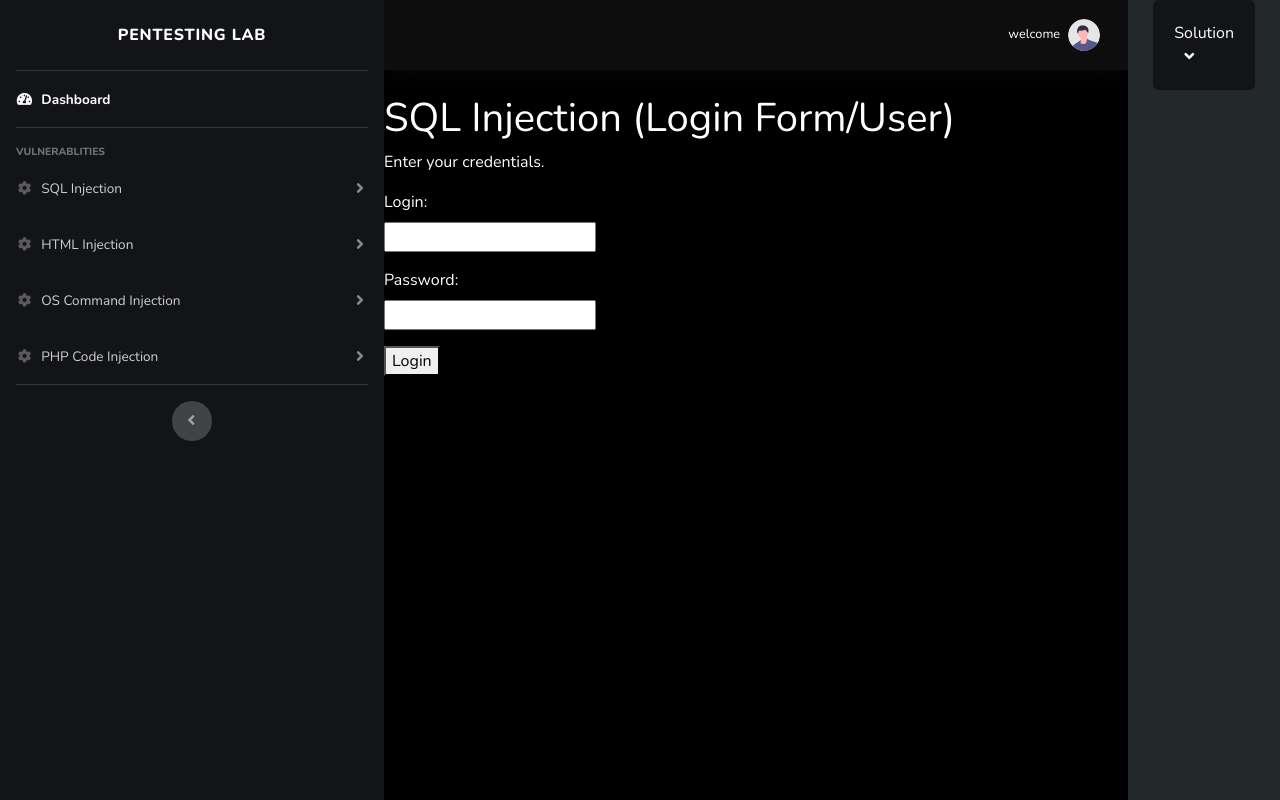
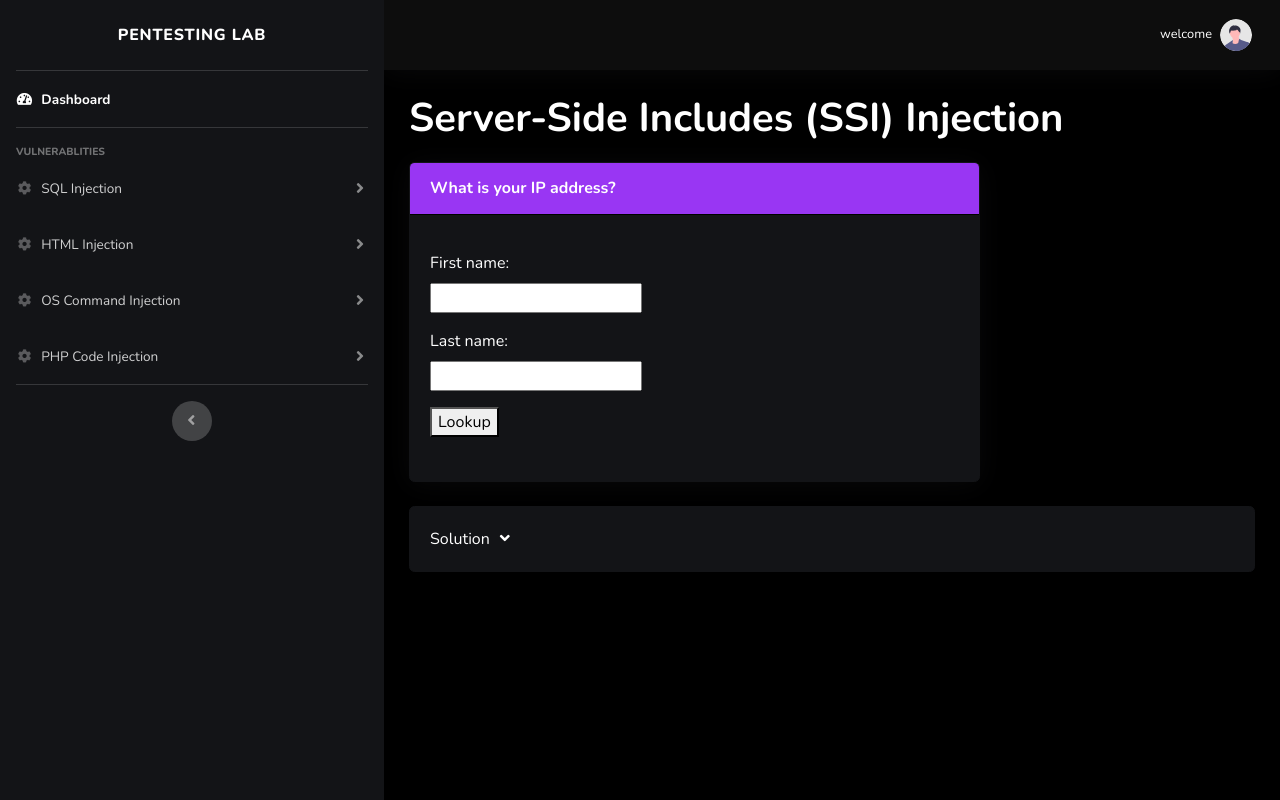
Before and after one commit to UpgradeMore/VulnApp, a PHP site: page /bWAPP/sqli_16.php in a window 1280 px wide. Run offline with PHP 8.4, Linux system fonts and the light colour scheme; a user stored in the database is signed in; some libraries are stand-ins or nearby versions.

Commit message:
Update sqli_16.php

```diff
--- a/sqli_16.php
+++ b/sqli_16.php
@@ -59,116 +59,29 @@
 
                 <div id="main">
 
+                <h1 style="margin-left: 25px;"><b>Server-Side Includes (SSI) Injection</b></h1>
+                    <div class="card shadow mb-4" style="margin-left: 25px; margin-right: 300px;margin-top: 20px;">
+                        <div class="card-header py-3">
+                            <h6 class="m-0 font-weight-bold text-primary">What is your IP address? </h6>
+                        </div>
+                        <div class="card-body">
 
-                <h1>SQL Injection (Login Form/User)</h1>
+                            <p> <a href="<?php echo ($_SERVER["SCRIPT_NAME"]); ?>?message=test"></a></p>
 
-                           <p>Enter your credentials.</p>
 
-                              <form action="<?php echo($_SERVER["SCRIPT_NAME"]);?>" method="POST">
+                            <form action="<?php echo($_SERVER["SCRIPT_NAME"]);?>" method="POST">
 
-                                    <p><label for="login">Login:</label><br />
-                                    <input type="text" id="login" name="login" size="20" autocomplete="off" /></p>
+                            <p><label for="firstname">First name:</label><br />
+                            <input type="text" id="firstname" name="firstname"></p>
 
-                                    <p><label for="password">Password:</label><br />
-                                    <input type="password" id="password" name="password" size="20" autocomplete="off" /></p>
+                            <p><label for="lastname">Last name:</label><br />
+                            <input type="text" id="lastname" name="lastname"></p>
 
-                                    <button type="submit" name="form" value="submit">Login</button>
+                            <button type="submit" name="form" value="submit">Lookup</button>
 
-                                    </form>
+                            </form>
 
-                                <?php
 
-                                if (isset($_GET["title"])) {
-
-                                    $title = $_GET["title"];
-
-                                    $sql = "SELECT * FROM movies WHERE title LIKE '%" . sqli($title) . "%'";
-
-                                    $recordset = mysqli_query($link, $sql);
-
-                                    if (!$recordset) {
-
-                                        // die("Error: " . mysqli_error());
-
-                                ?>
-
-                                        <tr height="50">
-
-                                            <td colspan="5" width="580"><?php die("Error: " . mysqli_error($link)); ?></td>
-                                            <!--
-        <td></td>
-        <td></td>
-        <td></td>
-        <td></td>
-        -->
-
-                                        </tr>
-                                        <?php
-
-                                    }
-
-                                    if (mysqli_num_rows($recordset) != 0) {
-
-                                        while ($row = mysqli_fetch_array($recordset)) {
-
-                                            // print_r($row);
-
-                                        ?>
-
-                                            <tr height="30">
-
-                                                <td><?php echo $row["title"]; ?></td>
-                                                <td align="center"><?php echo $row["release_year"]; ?></td>
-                                                <td><?php echo $row["main_character"]; ?></td>
-                                                <td align="center"><?php echo $row["genre"]; ?></td>
-                                                <td align="center"><a href="http://www.imdb.com/title/<?php echo $row["imdb"]; ?>" target="_blank">Link</a></td>
-
-                                            </tr>
-                                        <?php
-
-                                        }
-                                    } else {
-
-                                        ?>
-
-                                        <tr height="30">
-
-                                            <td colspan="5" width="580">No movies were found!</td>
-                                            <!--
-        <td></td>
-        <td></td>
-        <td></td>
-        <td></td>
-        -->
-
-                                        </tr>
-                                    <?php
-
-                                    }
-
-                                    mysqli_close($link);
-                                } else {
-
-                                    ?>
-
-                                    <tr height="30">
-
-                                        <td colspan="5" width="580"></td>
-                                        <!--
-        <td></td>
-        <td></td>
-        <td></td>
-        <td></td>
-        -->
-
-                                    </tr>
-                                <?php
-
-                                }
-
-                                ?>
-
-                            </table>
 
                         </div>
 
```
